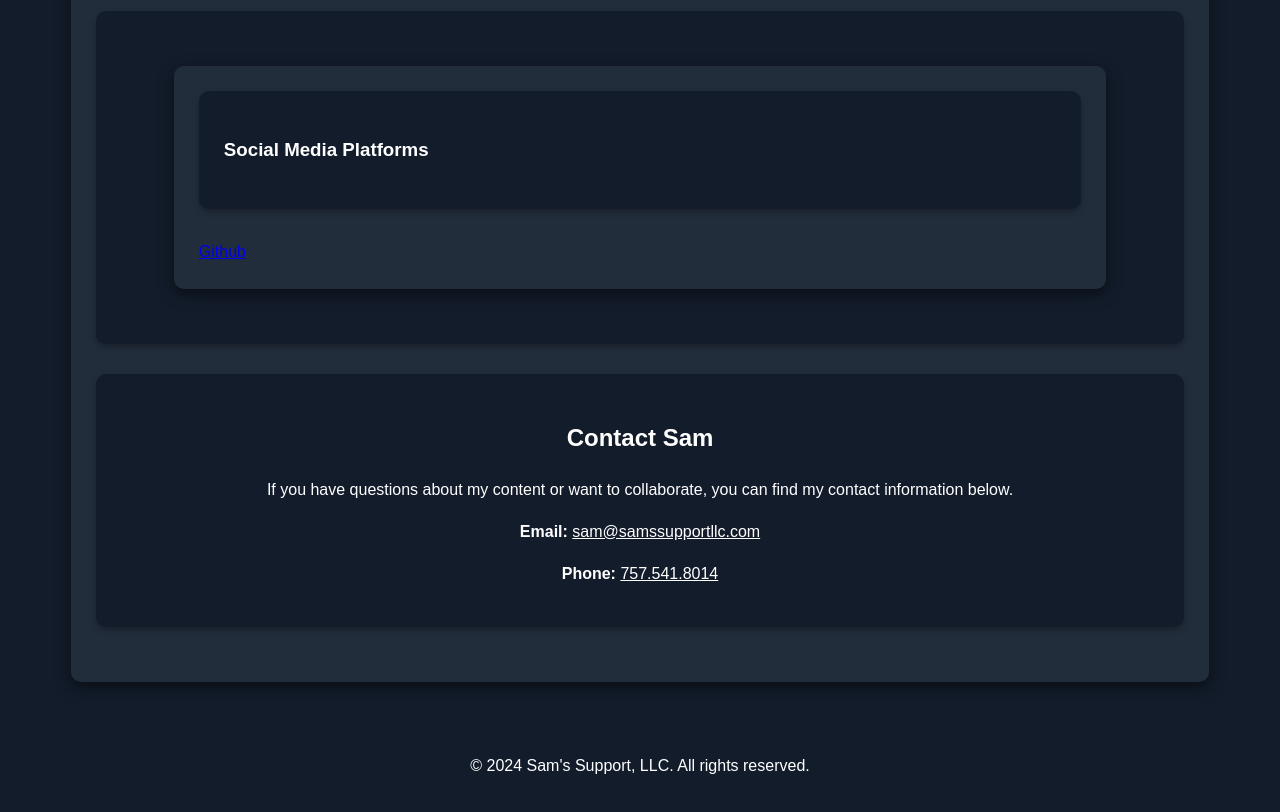
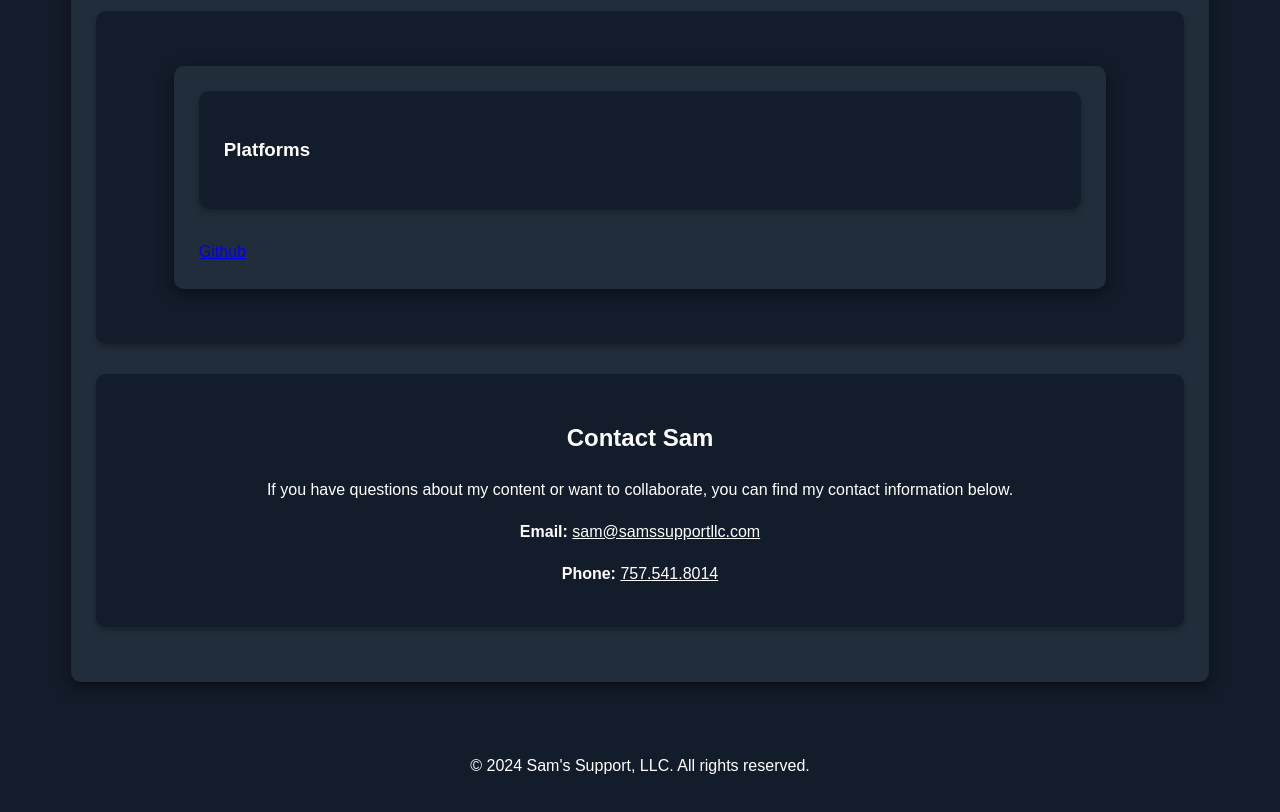
Before and after one commit to circuitsami/circuitsamii, a plain HTML site: page index.html in a window 1280 px wide. Shown: the part 900-1712 px from the top of the page. Drawn offline with Linux system fonts and the light colour scheme.

Commit message:
Update index.html

```diff
--- a/index.html
+++ b/index.html
@@ -35,7 +35,7 @@ Hey there, I'm Sam! Welcome to my website! This is where I get to show off some
 
     <div class="container">
         <section id="socialmedia">
-        <h1>Social Media Platforms</h1></section>
+        <h1>Platforms</h1></section>
         <div class="social-media">
             <a href="https://github.com/circuitsami" target="_blank">Github</a>
         </div>
```
